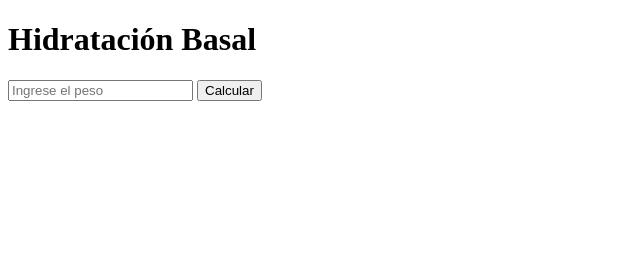
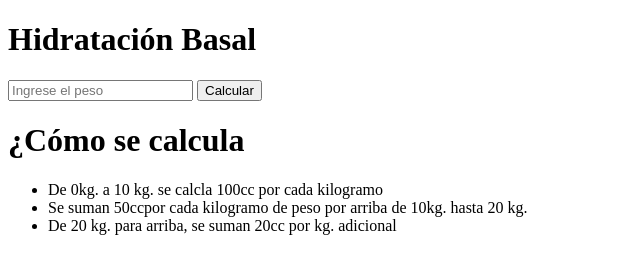
Before and after one commit to brxndxz/brxndxz.github.io, a plain HTML site: page index.html in a window 1280 px wide. Shown: the whole page, without its empty margins (0-640 px from the left). Drawn offline with Linux system fonts and the light colour scheme.

Commit message:
Update index.html

```diff
--- a/index.html
+++ b/index.html
@@ -7,5 +7,11 @@
         <h1>Hidrataci&oacute;n Basal</h1>
         <input type="number" placeholder="Ingrese el peso"/>
         <button>Calcular</button>
+        <h1>¿C&oacute;mo se  calcula</h1>
+        <ul>
+            <li>De 0kg. a 10 kg. se calcla 100cc por cada kilogramo</li>
+            <li>Se suman 50ccpor cada kilogramo de peso por arriba de 10kg. hasta 20 kg.</li>
+            <li>De 20 kg. para arriba, se suman 20cc por kg. adicional</li>
+        </ul>
     </body>
 </html>
```
